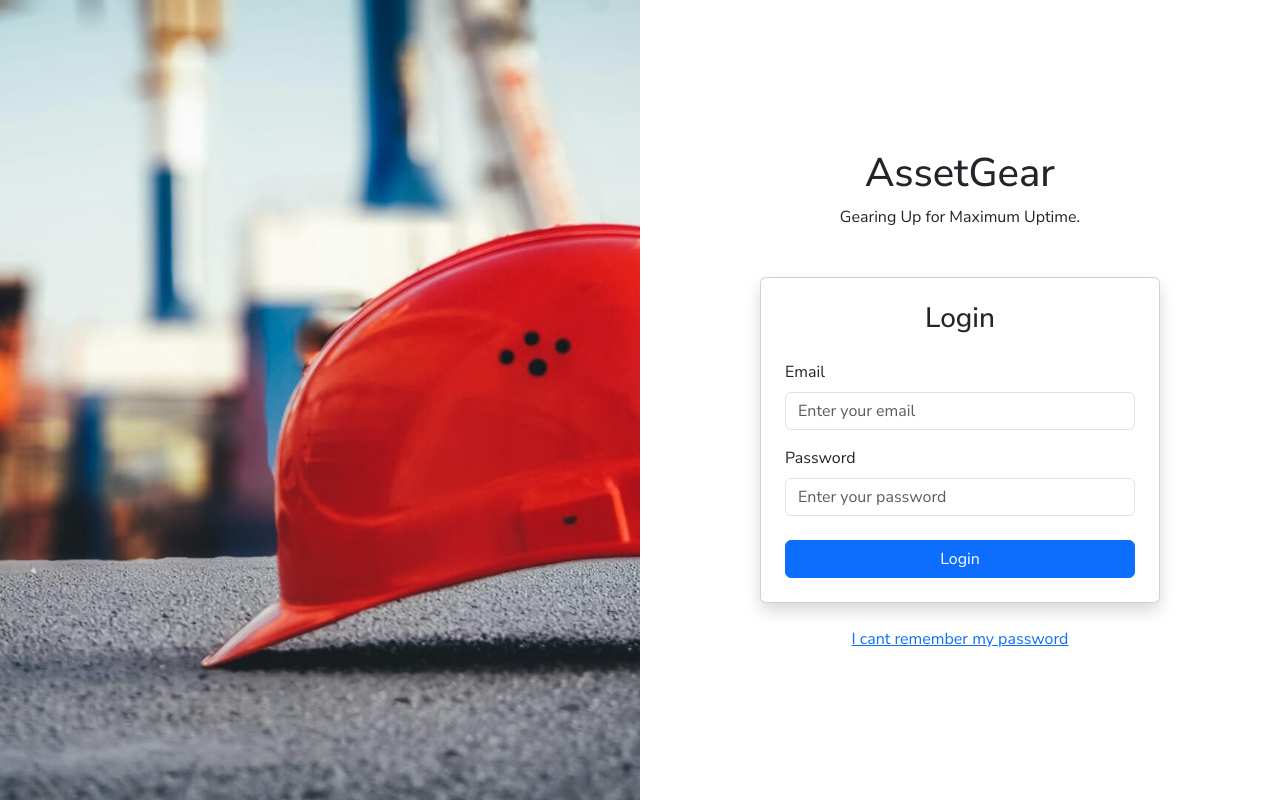
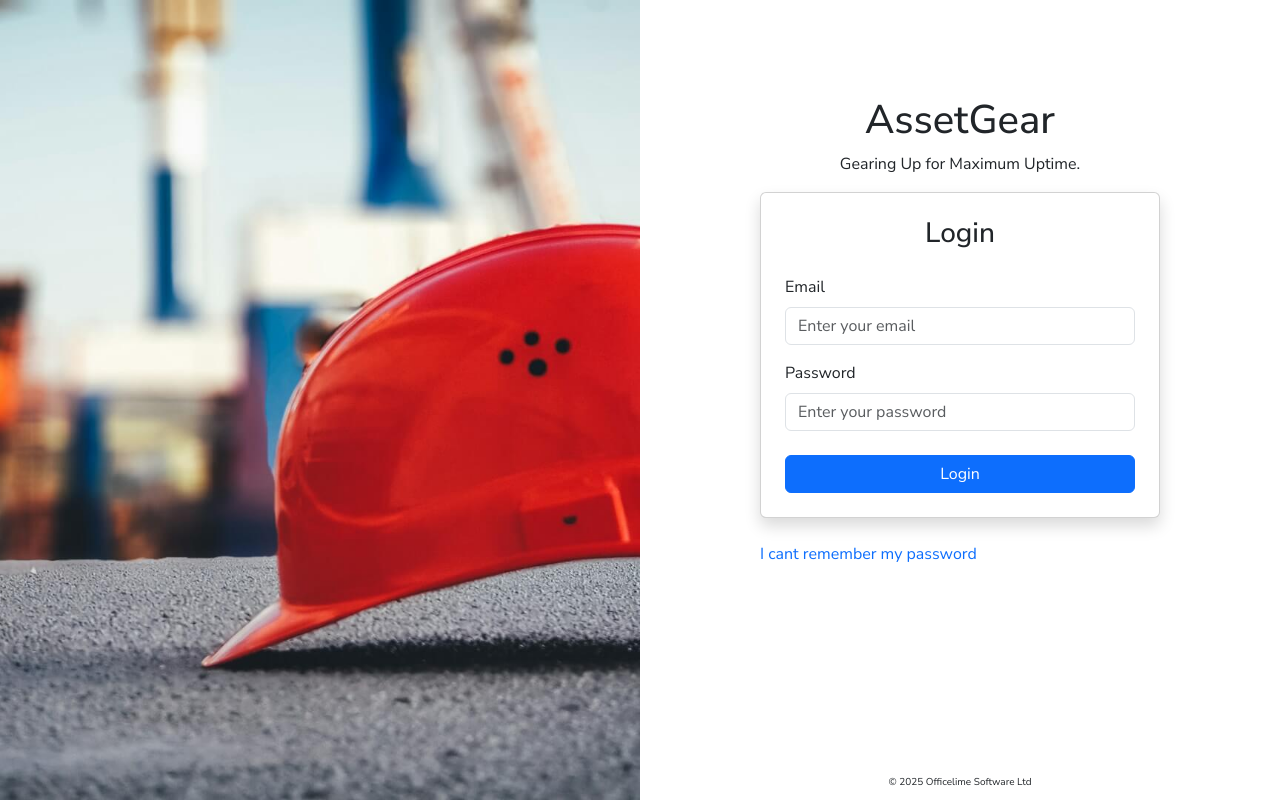
Before and after one commit to officelimex/assetgear, a React (Vite) app in the folder frontend/: page / in a window 1280 px wide. Built offline with nearby package versions, Linux system fonts and the light colour scheme; no server answers.

Commit message:
Add LoadingButton component, update WelcomePage layout and styles, and enhance CSS for footer and links

```diff
--- a/frontend/src/assets/Root.css
+++ b/frontend/src/assets/Root.css
@@ -5,3 +5,15 @@ body {
   font-optical-sizing: auto;
   font-style: normal;
 }
+
+.fs-8 {
+  font-size: 10px;
+}
+
+a {
+  text-decoration: none;
+}
+
+a:hover {
+  color: red;
+}
--- a/frontend/src/assets/WelcomePage.css
+++ b/frontend/src/assets/WelcomePage.css
@@ -1,6 +1,11 @@
 .bg-image {
   background-image: url('/app-bg.jpg');
   background-size: cover;
-  background-repeat: no-repeat;
   background-position: center;
 }
+
+.footer {
+  padding: 10px;
+  text-align: center;
+  width: 100%;
+}
--- a/frontend/src/pages/WelcomePage.tsx
+++ b/frontend/src/pages/WelcomePage.tsx
@@ -6,13 +6,16 @@ export default function WelcomePage() {
 		<div className="container-fluid vh-100">
 			<div className="row h-100">
 				<div className="col-md-6 d-none d-md-flex align-items-center justify-content-center bg-image"></div>
-				<div className="col-md-6 d-flex align-items-center justify-content-center">
-					<div className="text-center">
-						<h1>AssetGear</h1>
-						<p>Gearing Up for Maximum Uptime.</p>
-						<div className="mt-5">
-							<Outlet />
+				<div className="col-md-6 d-flex flex-column align-items-center justify-content-between">
+					<div className="mt-5">
+						<div className="text-center mt-5">
+							<h1>AssetGear</h1>
+							<p>Gearing Up for Maximum Uptime.</p>
 						</div>
+						<Outlet />
+					</div>
+					<div className="footer mt-auto fs-8">
+						&copy; 2025 Officelime Software Ltd
 					</div>
 				</div>
 			</div>
```
Also changed, not shown: frontend/src/components/LoadingButton.tsx (added, +33 -0 lines).
